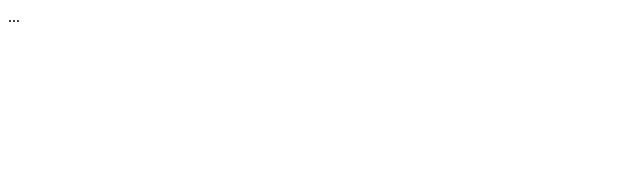
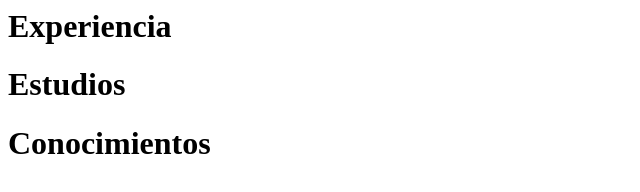
Before and after one commit to ChristianLech/ChristianLech.github.io, a plain HTML site: page index.html in a window 1280 px wide. Shown: the whole page, without its empty margins (0-640 px from the left). Drawn offline with nearby package versions, Linux system fonts and the light colour scheme.

Commit message:
Update index.html

```diff
--- a/index.html
+++ b/index.html
@@ -9,7 +9,9 @@
   </head>
   <body>
 
-    <p>...</p>
+    <h1>Experiencia</h1>
+    <h1>Estudios</h1>
+    <h1>Conocimientos</h1>
 
   </body>
 </html>
```
